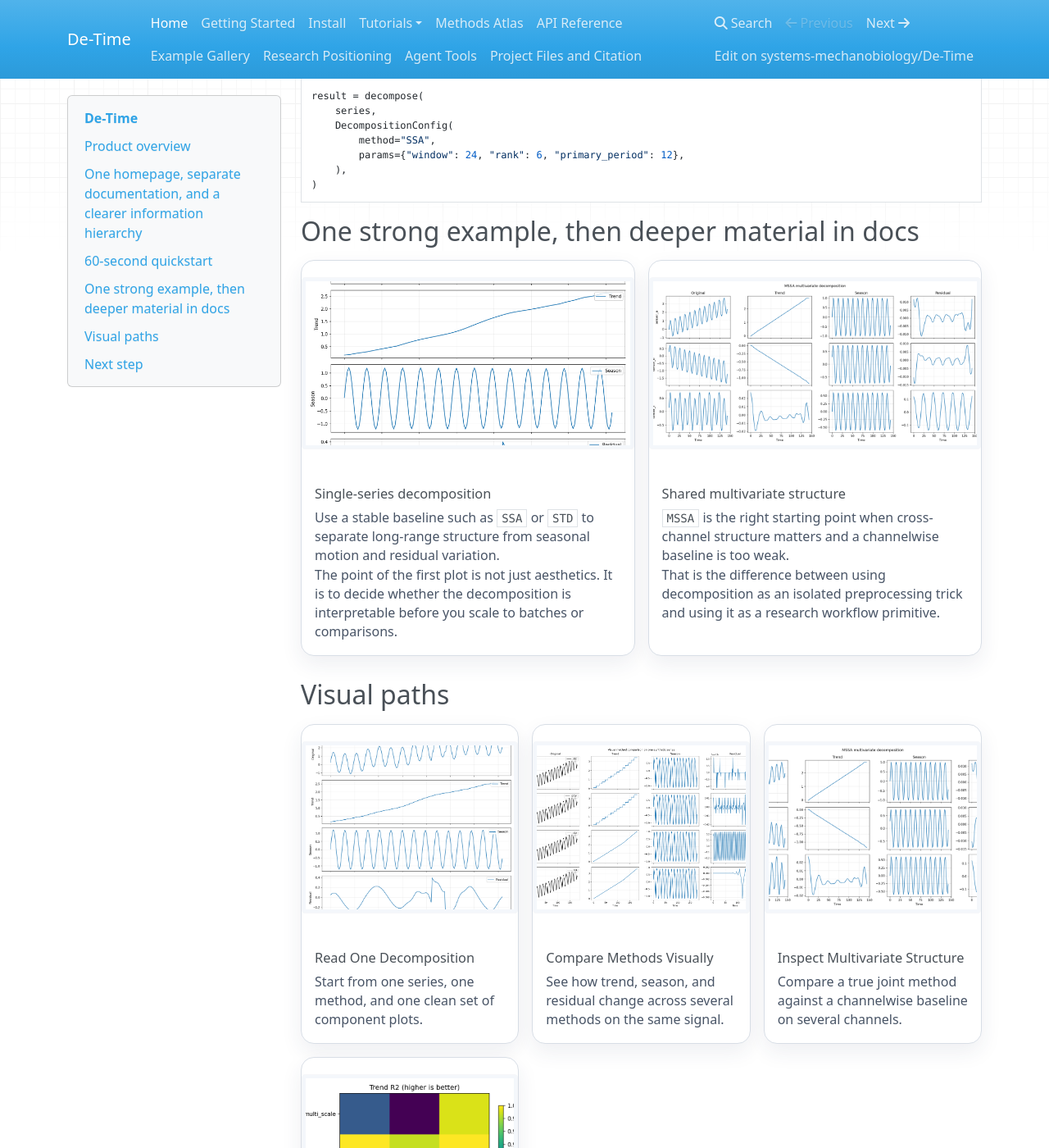
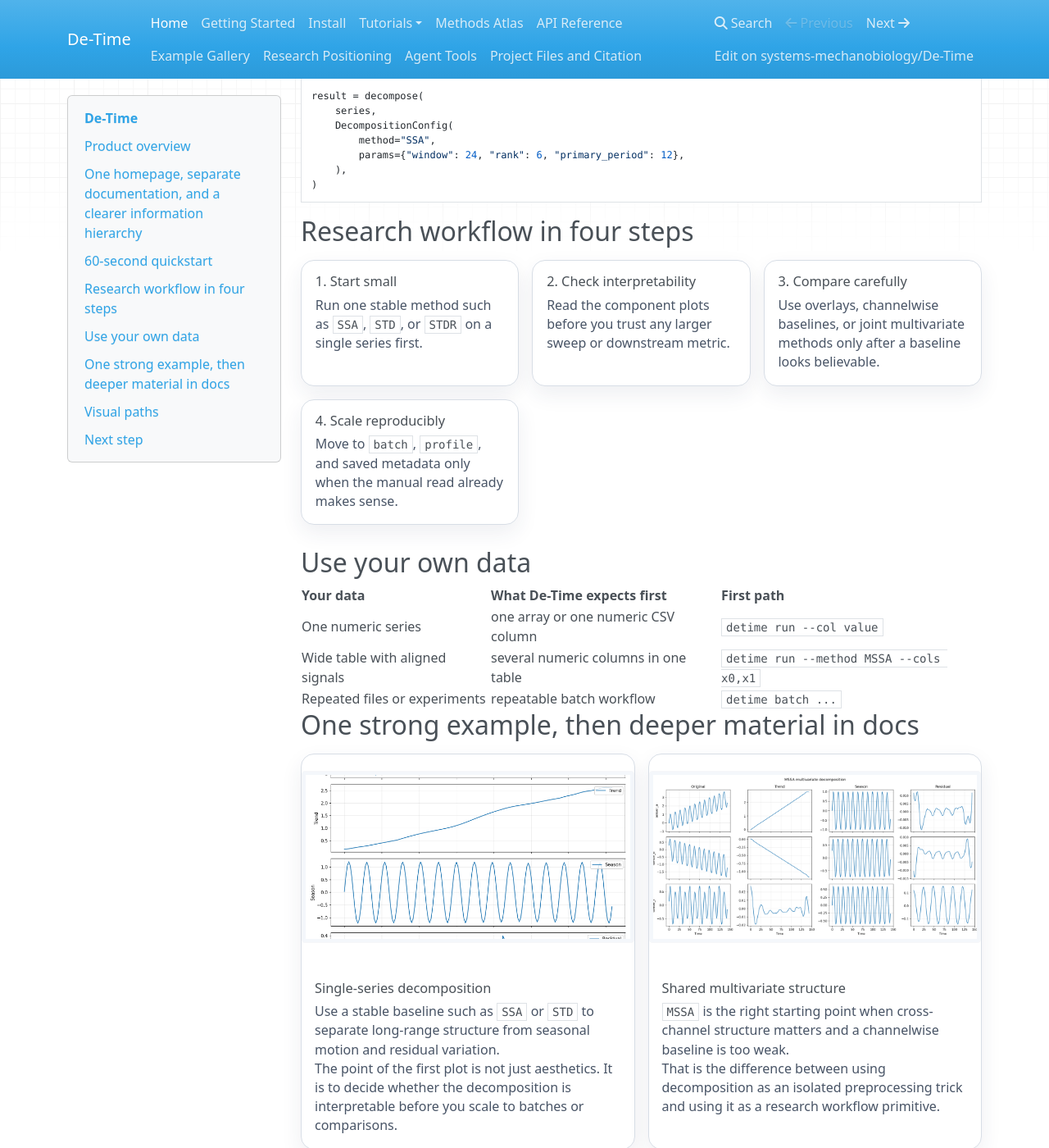
Before and after one commit to systems-mechanobiology/De-Time, an MkDocs documentation site: the page built from docs/index.md, in a window 1280 px wide and 1400 px high, scrolled down 2119 px. Shown: the whole window at 82% size. Built offline with MkDocs 1.6.1, drawn with Linux system fonts in a browser that asks for light colours; nearby versions of some CDN libraries.

````diff
--- a/docs/index.md
+++ b/docs/index.md
@@ -94,6 +94,35 @@ result = decompose(
 )
 ```
 
+## Research workflow in four steps
+
+<div class="info-grid">
+  <div class="info-card">
+    <h3>1. Start small</h3>
+    <p>Run one stable method such as <code>SSA</code>, <code>STD</code>, or <code>STDR</code> on a single series first.</p>
+  </div>
+  <div class="info-card">
+    <h3>2. Check interpretability</h3>
+    <p>Read the component plots before you trust any larger sweep or downstream metric.</p>
+  </div>
+  <div class="info-card">
+    <h3>3. Compare carefully</h3>
+    <p>Use overlays, channelwise baselines, or joint multivariate methods only after a baseline looks believable.</p>
+  </div>
+  <div class="info-card">
+    <h3>4. Scale reproducibly</h3>
+    <p>Move to <code>batch</code>, <code>profile</code>, and saved metadata only when the manual read already makes sense.</p>
+  </div>
+</div>
+
+## Use your own data
+
+| Your data | What De-Time expects first | First path |
+|---|---|---|
+| One numeric series | one array or one numeric CSV column | `detime run --col value` |
+| Wide table with aligned signals | several numeric columns in one table | `detime run --method MSSA --cols x0,x1` |
+| Repeated files or experiments | repeatable batch workflow | `detime batch ...` |
+
 ## One strong example, then deeper material in docs
 
 <div class="showcase-grid">
````
Also changed, not shown: README.md (+30 -0 lines).
